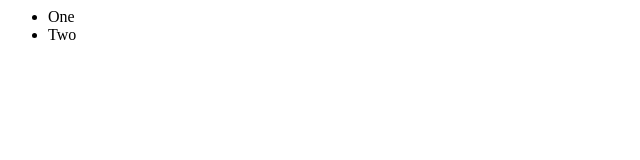
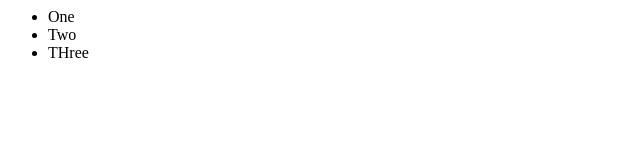
Before and after one commit to vitapramdevputra/hello-world, a plain HTML site: page index.html in a window 1280 px wide. Shown: the full height of the page, 0-640 px from the left. Drawn offline with Linux system fonts and the light colour scheme.

Commit message:
changes in master

```diff
--- a/index.html
+++ b/index.html
@@ -4,6 +4,7 @@
             <ul>
                 <li>One</li>
                 <li>Two</li>
+                <li>THree</li>
             </ul>
         </div>
         </body>
```
